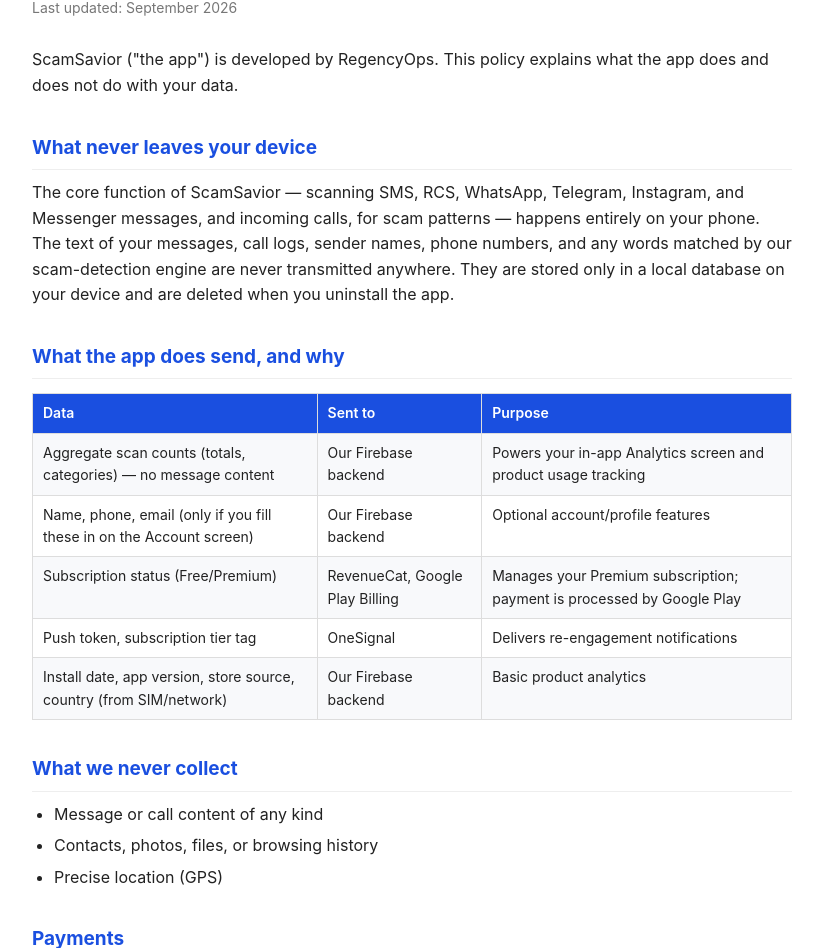
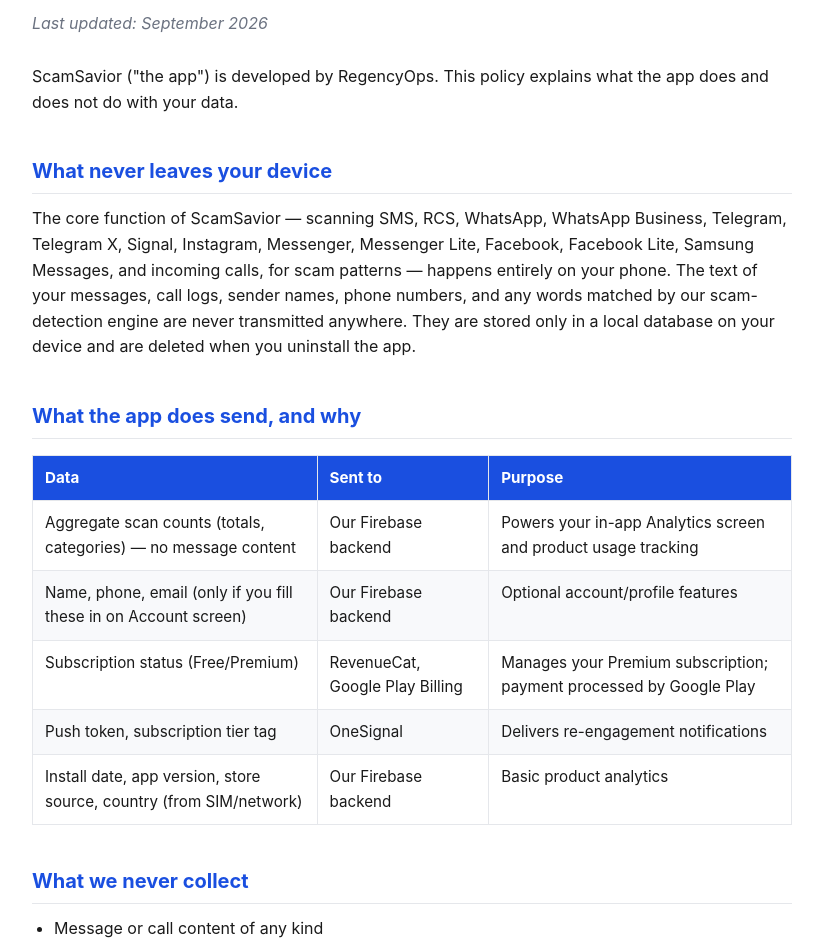
Before and after one commit to vijayanandvincent/scamsavior-privacy, a plain HTML site: page index.html in a window 1280 px wide. Shown: the part 112-1060 px from the top of the page, without its empty margins (228-1051 px from the left). Drawn offline with Linux system fonts and the light colour scheme.

Commit message:
Add files via upload
replace index

```diff
--- a/index.html
+++ b/index.html
@@ -5,27 +5,78 @@
 <meta name="viewport" content="width=device-width, initial-scale=1.0">
 <title>Privacy Policy — ScamSavior</title>
 <style>
+  :root {
+    --primary: #1A4FE0;
+    --text: #1a1a1a;
+    --muted: #6b7280;
+    --border: #e5e7eb;
+    --bg: #ffffff;
+  }
+  * { box-sizing: border-box; }
   body {
-    font-family: -apple-system, BlinkMacSystemFont, "Segoe UI", Roboto, Arial, sans-serif;
-    max-width: 760px;
+    font-family: -apple-system, BlinkMacSystemFont, "Segoe UI", Roboto, Helvetica, Arial, sans-serif;
+    color: var(--text);
+    background: var(--bg);
+    max-width: 800px;
     margin: 0 auto;
     padding: 40px 20px 80px;
-    color: #222;
     line-height: 1.6;
-    background: #ffffff;
   }
-  h1 { font-size: 26px; margin-bottom: 4px; color: #111; }
-  .updated { color: #777; font-size: 14px; margin-bottom: 28px; }
-  h2 { font-size: 19px; margin-top: 34px; margin-bottom: 10px; color: #1A4FE0; border-bottom: 1px solid #eee; padding-bottom: 6px; }
+  h1 {
+    font-size: 2rem;
+    margin-bottom: 4px;
+  }
+  .updated {
+    color: var(--muted);
+    font-style: italic;
+    margin-bottom: 28px;
+  }
+  h2 {
+    color: var(--primary);
+    font-size: 1.25rem;
+    margin-top: 40px;
+    margin-bottom: 12px;
+    border-bottom: 1px solid var(--border);
+    padding-bottom: 6px;
+  }
   p { margin: 10px 0; }
-  ul { margin: 8px 0; padding-left: 22px; }
-  li { margin: 6px 0; }
-  table { width: 100%; border-collapse: collapse; margin: 14px 0 20px; font-size: 14px; }
-  th, td { border: 1px solid #ddd; padding: 8px 10px; text-align: left; vertical-align: top; }
-  th { background: #1A4FE0; color: #fff; font-weight: 600; }
-  tr:nth-child(even) { background: #f8f9fb; }
-  .footer { margin-top: 40px; padding-top: 16px; border-top: 1px solid #eee; color: #777; font-size: 13px; }
-  a { color: #1A4FE0; }
+  ul { padding-left: 22px; margin: 10px 0; }
+  li { margin-bottom: 8px; }
+  table {
+    width: 100%;
+    border-collapse: collapse;
+    margin: 16px 0;
+    font-size: 0.95rem;
+  }
+  th, td {
+    border: 1px solid var(--border);
+    padding: 10px 12px;
+    text-align: left;
+    vertical-align: top;
+  }
+  th {
+    background: var(--primary);
+    color: #fff;
+  }
+  tr:nth-child(even) td { background: #f8f9fb; }
+  a { color: var(--primary); }
+  footer {
+    margin-top: 50px;
+    padding-top: 16px;
+    border-top: 1px solid var(--border);
+    color: var(--muted);
+    font-size: 0.9rem;
+  }
+  @media (prefers-color-scheme: dark) {
+    :root {
+      --text: #e5e7eb;
+      --muted: #9ca3af;
+      --border: #2d333b;
+      --bg: #0d1117;
+    }
+    th { background: #2F9BFF; }
+    tr:nth-child(even) td { background: #161b22; }
+  }
 </style>
 </head>
 <body>
@@ -36,16 +87,40 @@
 <p>ScamSavior ("the app") is developed by RegencyOps. This policy explains what the app does and does not do with your data.</p>
 
 <h2>What never leaves your device</h2>
-<p>The core function of ScamSavior — scanning SMS, RCS, WhatsApp, Telegram, Instagram, and Messenger messages, and incoming calls, for scam patterns — happens entirely on your phone. The text of your messages, call logs, sender names, phone numbers, and any words matched by our scam-detection engine are never transmitted anywhere. They are stored only in a local database on your device and are deleted when you uninstall the app.</p>
+<p>The core function of ScamSavior — scanning SMS, RCS, WhatsApp, WhatsApp Business, Telegram, Telegram X, Signal, Instagram, Messenger, Messenger Lite, Facebook, Facebook Lite, Samsung Messages, and incoming calls, for scam patterns — happens entirely on your phone. The text of your messages, call logs, sender names, phone numbers, and any words matched by our scam-detection engine are never transmitted anywhere. They are stored only in a local database on your device and are deleted when you uninstall the app.</p>
 
 <h2>What the app does send, and why</h2>
 <table>
-  <tr><th>Data</th><th>Sent to</th><th>Purpose</th></tr>
-  <tr><td>Aggregate scan counts (totals, categories) — no message content</td><td>Our Firebase backend</td><td>Powers your in-app Analytics screen and product usage tracking</td></tr>
-  <tr><td>Name, phone, email (only if you fill these in on the Account screen)</td><td>Our Firebase backend</td><td>Optional account/profile features</td></tr>
-  <tr><td>Subscription status (Free/Premium)</td><td>RevenueCat, Google Play Billing</td><td>Manages your Premium subscription; payment is processed by Google Play</td></tr>
-  <tr><td>Push token, subscription tier tag</td><td>OneSignal</td><td>Delivers re-engagement notifications</td></tr>
-  <tr><td>Install date, app version, store source, country (from SIM/network)</td><td>Our Firebase backend</td><td>Basic product analytics</td></tr>
+  <thead>
+    <tr><th>Data</th><th>Sent to</th><th>Purpose</th></tr>
+  </thead>
+  <tbody>
+    <tr>
+      <td>Aggregate scan counts (totals, categories) — no message content</td>
+      <td>Our Firebase backend</td>
+      <td>Powers your in-app Analytics screen and product usage tracking</td>
+    </tr>
+    <tr>
+      <td>Name, phone, email (only if you fill these in on Account screen)</td>
+      <td>Our Firebase backend</td>
+      <td>Optional account/profile features</td>
+    </tr>
+    <tr>
+      <td>Subscription status (Free/Premium)</td>
+      <td>RevenueCat, Google Play Billing</td>
+      <td>Manages your Premium subscription; payment processed by Google Play</td>
+    </tr>
+    <tr>
+      <td>Push token, subscription tier tag</td>
+      <td>OneSignal</td>
+      <td>Delivers re-engagement notifications</td>
+    </tr>
+    <tr>
+      <td>Install date, app version, store source, country (from SIM/network)</td>
+      <td>Our Firebase backend</td>
+      <td>Basic product analytics</td>
+    </tr>
+  </tbody>
 </table>
 
 <h2>What we never collect</h2>
@@ -61,8 +136,9 @@
 <h2>Permissions the app requests, and why</h2>
 <ul>
   <li><strong>SMS:</strong> to scan incoming text messages for scams, on-device only.</li>
-  <li><strong>Notification access:</strong> to scan RCS/WhatsApp/Telegram/etc. messages that arrive as notifications (Android does not expose their content any other way), on-device only.</li>
+  <li><strong>Notification access:</strong> to scan messages from RCS, WhatsApp, WhatsApp Business, Telegram, Telegram X, Signal, Instagram, Messenger, Messenger Lite, Facebook, Facebook Lite, and Samsung Messages — the exact list of apps we read is fixed in the app itself and nothing outside it is ever read — because Android does not expose their content any other way. On-device only.</li>
   <li><strong>Phone/Call state:</strong> to flag risky incoming calls by number pattern, on-device only.</li>
+  <li><strong>Text-to-speech (voice alerts):</strong> reads a short warning aloud in your chosen language when a scam is detected. This uses your phone's built-in speech engine only — nothing is recorded and no audio ever leaves your device.</li>
 </ul>
 
 <h2>Your choices</h2>
@@ -75,9 +151,9 @@
 <h2>Contact</h2>
 <p>RegencyOps — <a href="mailto:botaniccaagreen@gmail.com">botaniccaagreen@gmail.com</a></p>
 
-<div class="footer">
-  ScamSavior is a product of RegencyOps.
-</div>
+<footer>
+  &copy; 2026 RegencyOps. ScamSavior Privacy Policy.
+</footer>
 
 </body>
 </html>
```
